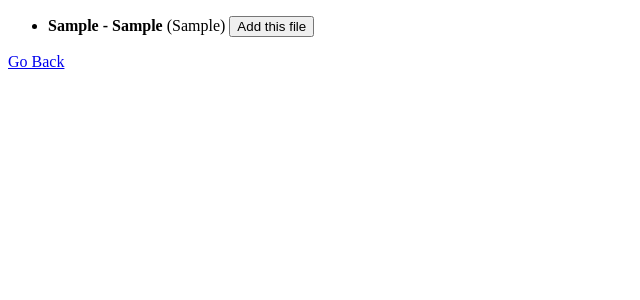
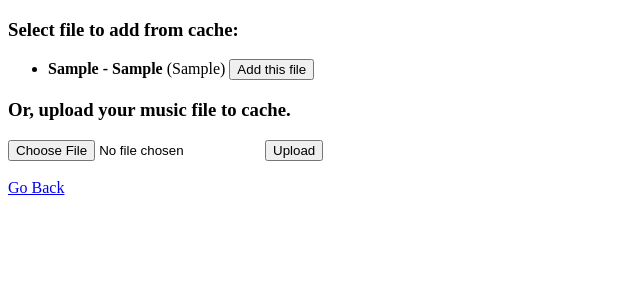
Before and after one commit to wonwooseo/portable_jukebox_project, a Django app: template jukebox/templates/add_file.html in a window 1280 px wide. Shown: the top 300 px of the page, without its empty margins (0-640 px from the left). Run offline with Django 3.2, Linux system fonts and the light colour scheme; the template is opened without the code that fills it: most values are stand-ins (such as "Sample title", 1, 10 or a date in 2020).

Commit message:
working on add_file_item view

```diff
--- a/jukebox/templates/add_file.html
+++ b/jukebox/templates/add_file.html
@@ -5,7 +5,8 @@
     <title>Add from cache / upload file</title>
 </head>
 <body>
-<div id="cache_file_list">
+    <div id="cache_file_list">
+        <h3>Select file to add from cache:</h3>
         {% if resultlist %}
             <ul>
                 {% for item in resultlist %}
@@ -18,9 +19,10 @@
                                 {% else %}
                                     <b>{{ item.1 }} - {{ item.2 }}</b> ({{ item.3 }})
                                 {% endif %}
-                                <button type="submit" form="enlist_{{ item.0 }}" name="filename" value="{{ item.0 }}">
+                                <button type="submit" form="enlist_{{ item.0 }}" name="fileid" value="{{ item.0 }}">
                                     Add this file
                                 </button>
+                                <input type="hidden" name="reqtype" value="add">
                             </form>
                         </div>
                     </li>
@@ -28,6 +30,15 @@
             </ul>
         {% endif %}
     </div>
+    <div id="upload_form">
+        <h3>Or, upload your music file to cache.</h3>
+        <form id="upload_file" method="post" action="/add_file_item">
+            <input type="file" name="musicfile" required>
+            <input type="hidden" name="reqtype" value="upload">
+            <input type="submit" value="Upload">
+        </form>
+    </div>
+    <br>
     <a href="/add">Go Back</a>
 </body>
 </html>
```
Also changed, not shown: jukebox/views.py (+16 -0 lines).
